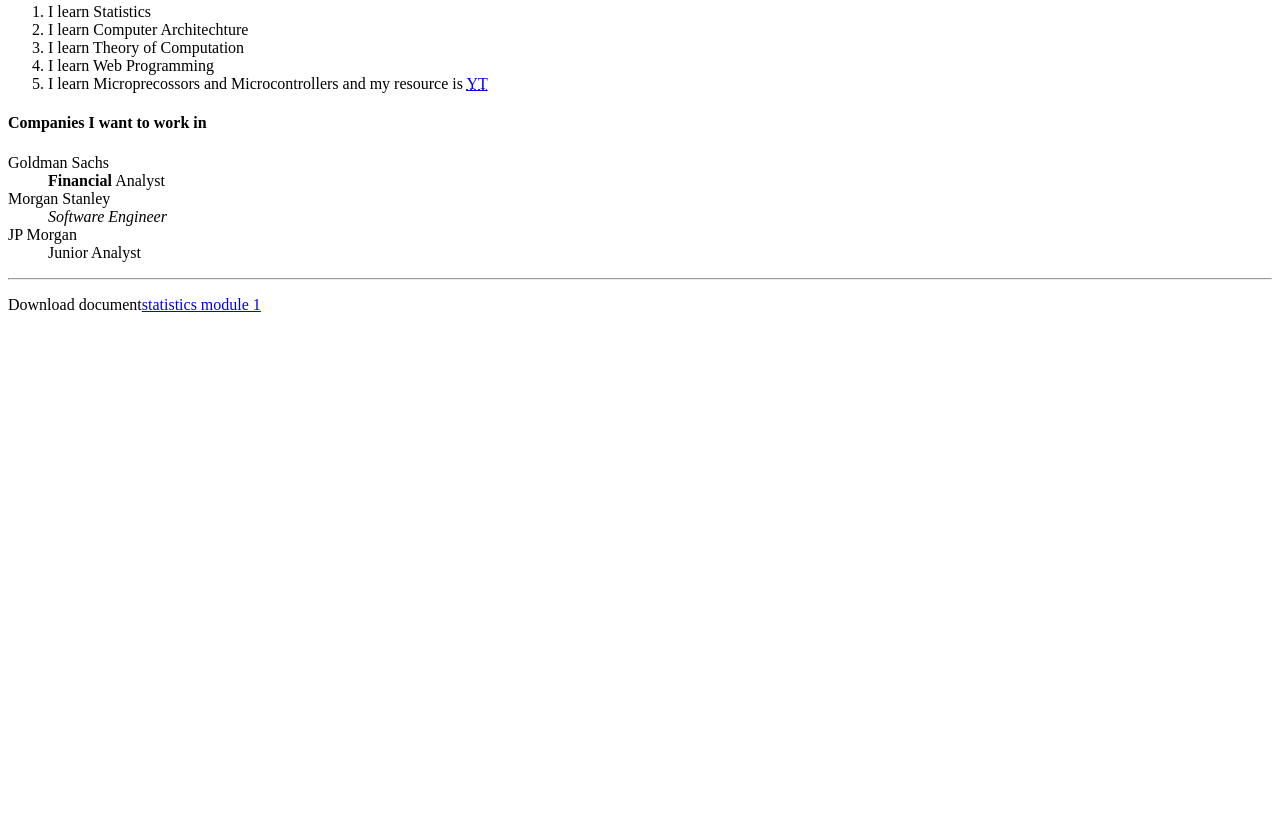
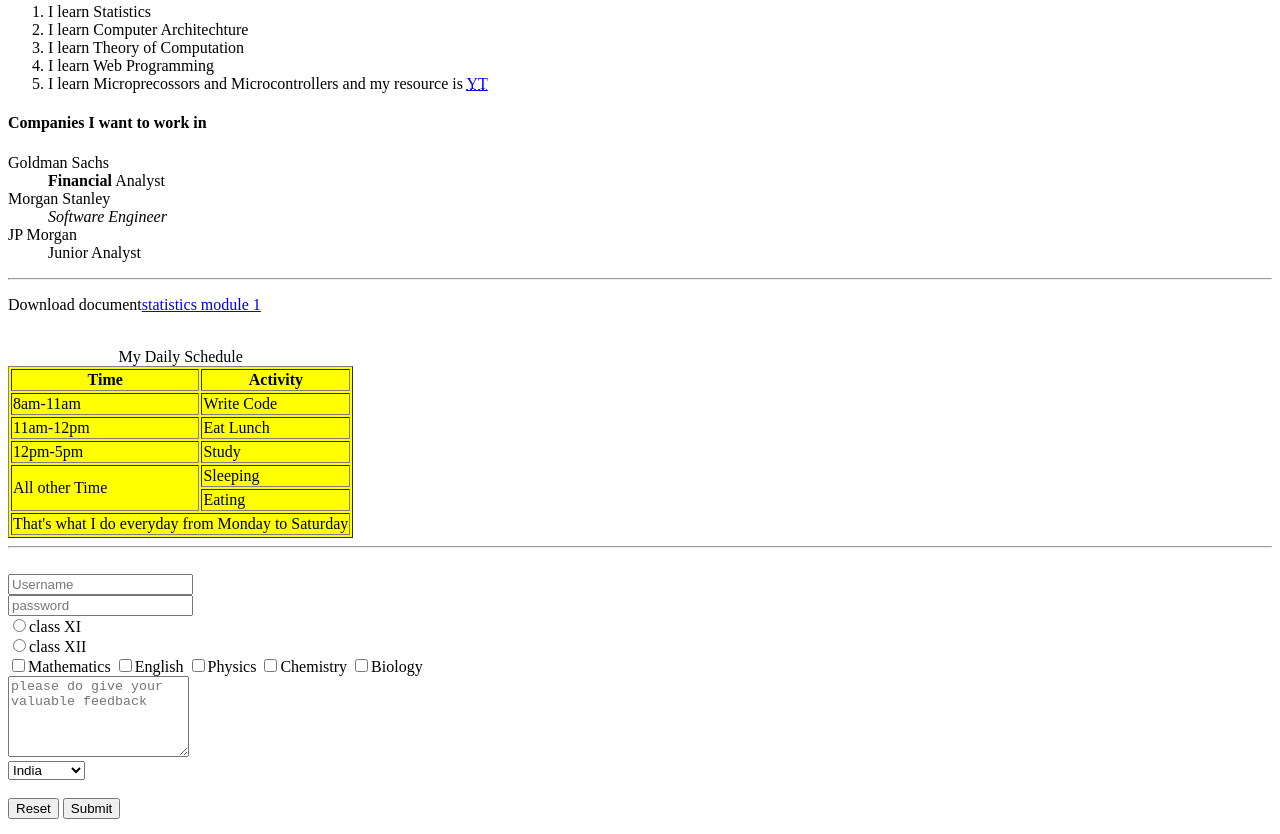
Before and after one commit to ShivamKJ1/Learning-HTML, a plain HTML site: page Lesson_01/index.html in a window 1280 px wide. Shown: the part 780-1614 px from the top of the page. Before the commit the page ends 1110 px from the top, so only its background shows below. Drawn offline with Linux system fonts and the light colour scheme; grey boxes are pictures that could not be loaded.

Commit message:
tables and forms

```diff
--- a/Lesson_01/index.html
+++ b/Lesson_01/index.html
@@ -93,6 +93,107 @@
         <hr>
         <!--Download link-->
         <p>Download document<a href="module 1.pdf" download>statistics module 1</a></p>
+
+        <br>
+        <table border="1" bgcolor="yellow">
+            <caption>My Daily Schedule</caption>
+            <thead><tr>
+                <th>Time</th><th>Activity</th>
+            </tr>
+        </thead>
+        <tbody>
+            <tr>
+                <td>
+                    <time datetime="08:00">8am</time>-<time datetime="11:00">11am</time>
+                </td>
+                <td>Write Code</td>
+            </tr>
+            <tr>
+                <td>
+                    <time datetime="11:00">11am</time>-<time datetime="12:00">12pm</time>
+                </td>
+                <td>Eat Lunch</td>
+            </tr>
+            <tr>
+                <td>
+                    <time datetime="12:00">12pm</time>-<time datetime="17:00">5pm</time>
+                </td>
+                <td>Study</td>
+            </tr>
+            <tr>
+                <td rowspan="2">All other Time</td>
+                <td>Sleeping</td>
+            </tr>
+            <tr>
+                <td>Eating</td>
+            </tr>
+        </tbody>
+        <tfoot>
+            <tr>
+                <td colspan="2">That's what I do everyday from Monday to Saturday</td>
+            </tr>
+        </tfoot>
+        </table>
+
+        <hr>
+        <br>
+
+        <form action="/action.php">
+            <input type="text" placeholder="Username">
+            <br>
+
+            <input type="password" placeholder="password">
+            <br>
+
+
+            <label for="101">
+            <input type="radio" value="class XI" name="class" id="101">class XI
+        </label>
+        <br>
+        <label for="102">
+            <input type="radio" value="class XII" name="class" id="102">class XII
+        </label>
+<br>
+        <label for="math">
+            <input type="checkbox" value="math" name="subject" id="103">Mathematics
+
+        </label>
+        <label for="eng">
+            <input type="checkbox" value="eng" name="subject" id="107">English
+
+        </label>
+        <label for="phy">
+            <input type="checkbox" value="phy" name="subject" id="104">Physics
+
+        </label>
+        <label for="chem">
+            <input type="checkbox" value="chem" name="subject" id="105">Chemistry
+
+        </label>
+        <label for="bio">
+            <input type="checkbox" value="bio" name="subject" id="106">Biology
+
+        </label>
+<br>
+        <textarea name="feedback" id="1234" placeholder="please do give your valuable feedback" rows="5"></textarea>
+
+        <br>
+        <select name="country">
+            <option value="India">India</option>
+            <option value="Germany">Germany</option>
+            <option value="Taiwan">Taiwan</option>
+            <option value="UK">UK</option>
+        </select>
+<br><br>
+
+        <input type="reset">
+        <input type="submit">
+
+        <br>
+        <br>
+        <iframe width="560" height="315" src="https://www.youtube.com/embed/HcOc7P5BMi4?si=V20olRnk6pfWtwe4" title="YouTube video player" frameborder="0" allow="accelerometer; autoplay; clipboard-write; encrypted-media; gyroscope; picture-in-picture; web-share" referrerpolicy="strict-origin-when-cross-origin" allowfullscreen></iframe>
+
+        </form>
     </body>
 </html>
 
```
Also changed, not shown: LAB_DA_1/Campus.html (+44 -1 lines).
